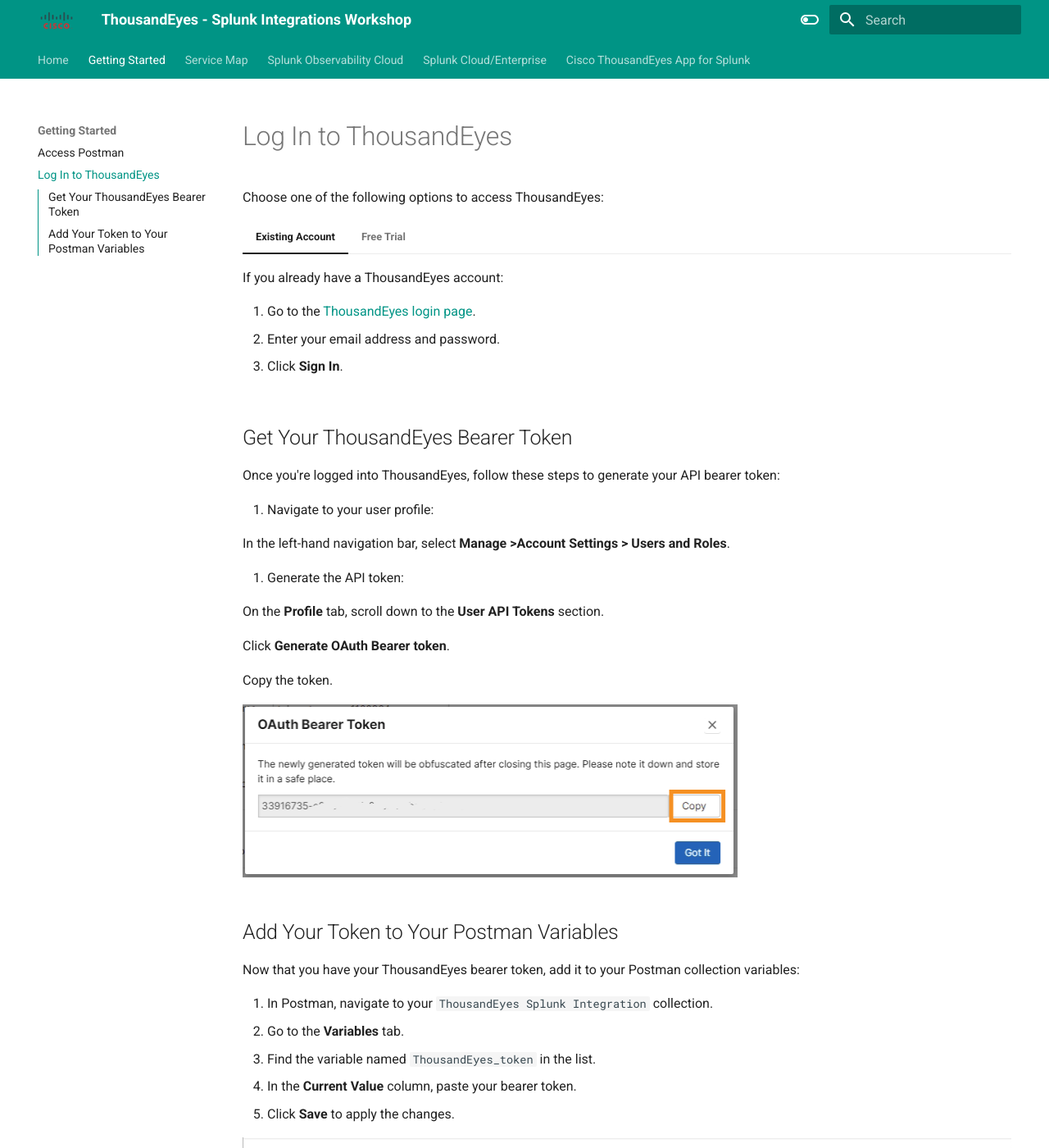
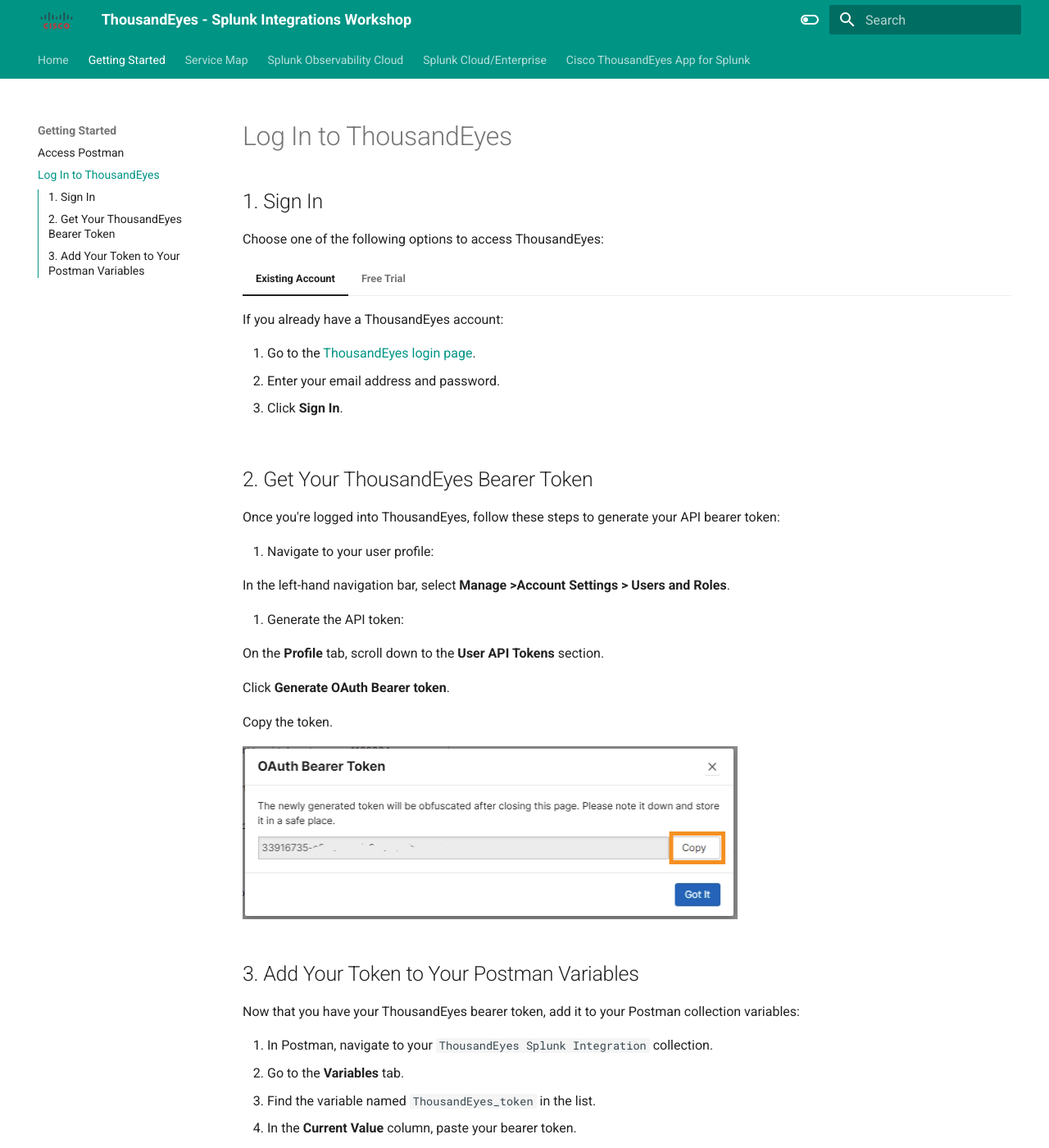
Before and after one commit to antonjim-te/thousandeyes-splunk-integrations-workshop, an MkDocs documentation site: the page built from docs/getting_started/login_thousandeyes.md, in a window 1280 px wide and 1400 px high. Shown: the whole window at 82% size. Built offline with MkDocs 1.6.1 and Material for MkDocs 9.7.7, drawn with Linux system fonts in a browser that asks for light colours.

Commit message:
Show headings as sequential steps.

```diff
--- a/docs/getting_started/login_thousandeyes.md
+++ b/docs/getting_started/login_thousandeyes.md
@@ -1,4 +1,6 @@
 # Log In to ThousandEyes
+
+## 1. Sign In
 
 Choose one of the following options to access ThousandEyes:
 
@@ -20,7 +22,7 @@
     1. Verify your email address.
     1. Sign in to your trial account.
 
-## Get Your ThousandEyes Bearer Token
+## 2. Get Your ThousandEyes Bearer Token
 
 Once you're logged into ThousandEyes, follow these steps to generate your API bearer token:
 
@@ -38,7 +40,7 @@
 
    ![copy Token](../img/thousandeyes/copyToken.png)
 
-## Add Your Token to Your Postman Variables
+## 3. Add Your Token to Your Postman Variables
 
 Now that you have your ThousandEyes bearer token, add it to your Postman collection variables:
 
```
